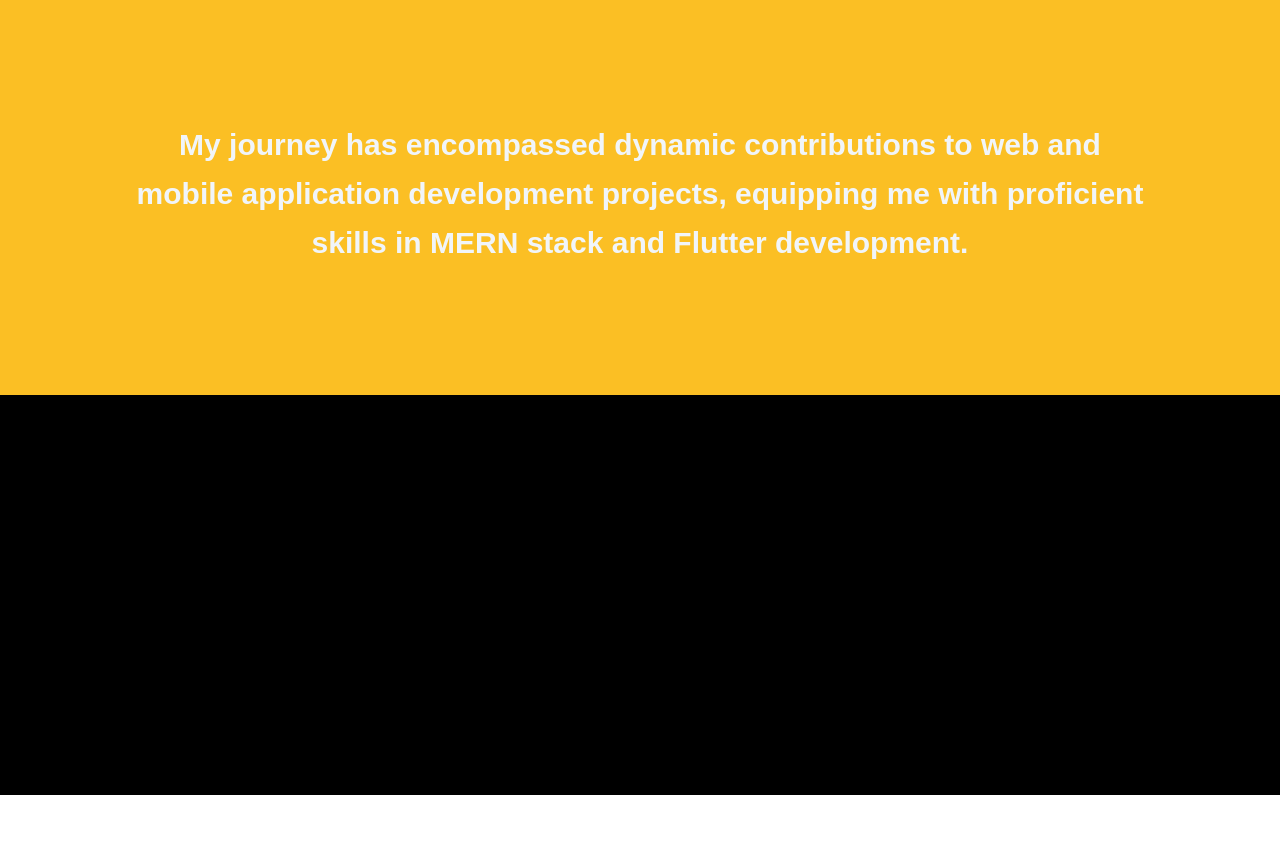
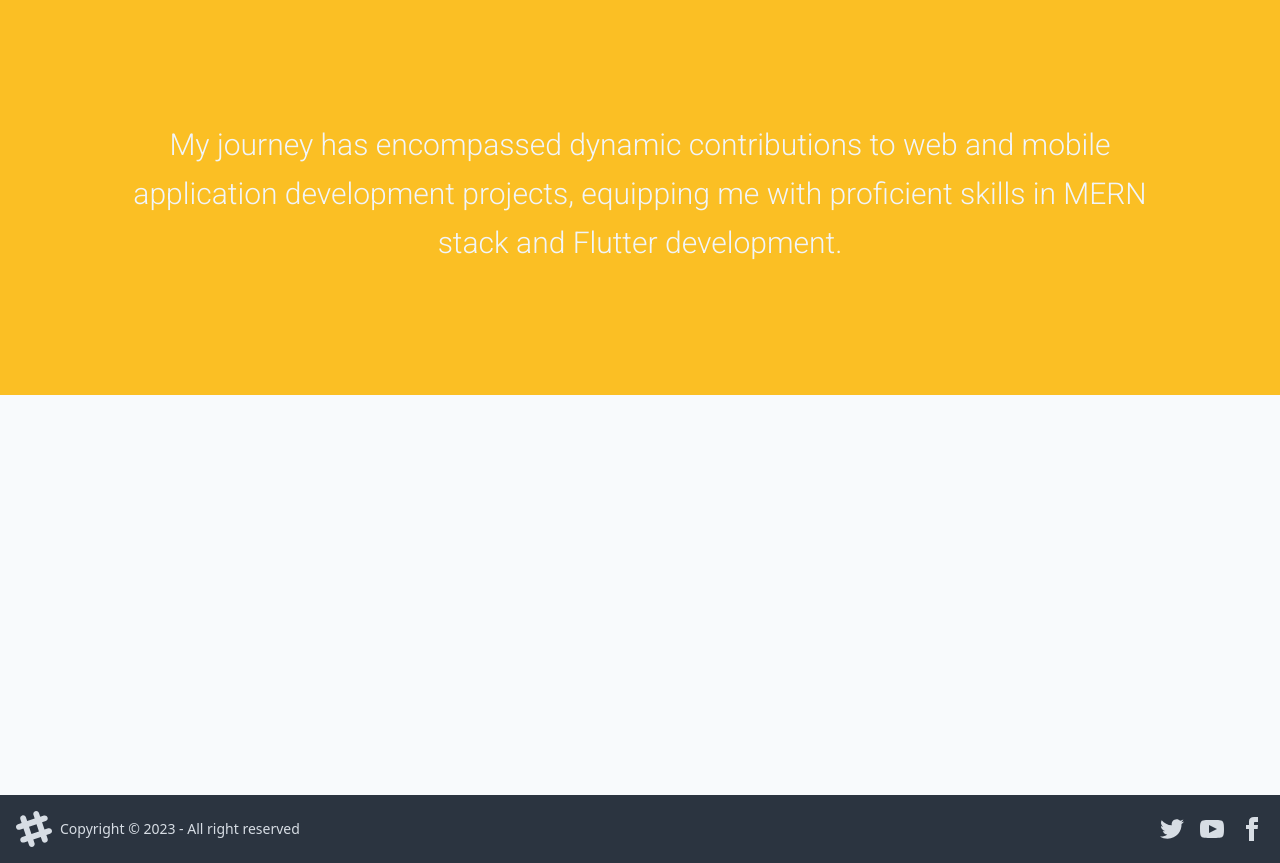
Before and after one commit to tezena/portfolio, a Next.js app: page / in a window 1280 px wide. Shown: the part 780-1643 px from the top of the page. Before the commit the page ends 1575 px from the top, so only its background shows below. Built offline with nearby package versions, Linux system fonts and the light colour scheme.

Commit message:
footer added

```diff
--- /dev/null
+++ b/src/app/Components/Footer.js
@@ -0,0 +1,61 @@
+import React from 'react'
+
+const Footer = () => {
+  return (
+    <div>
+      <footer className="footer items-center p-4 bg-neutral text-neutral-content ">
+        <aside className="items-center grid-flow-col">
+          <svg
+            width="36"
+            height="36"
+            viewBox="0 0 24 24"
+            xmlns="http://www.w3.org/2000/svg"
+            fillRule="evenodd"
+            clipRule="evenodd"
+            className="fill-current"
+          >
+            <path d="M22.672 15.226l-2.432.811.841 2.515c.33 1.019-.209 2.127-1.23 2.456-1.15.325-2.148-.321-2.463-1.226l-.84-2.518-5.013 1.677.84 2.517c.391 1.203-.434 2.542-1.831 2.542-.88 0-1.601-.564-1.86-1.314l-.842-2.516-2.431.809c-1.135.328-2.145-.317-2.463-1.229-.329-1.018.211-2.127 1.231-2.456l2.432-.809-1.621-4.823-2.432.808c-1.355.384-2.558-.59-2.558-1.839 0-.817.509-1.582 1.327-1.846l2.433-.809-.842-2.515c-.33-1.02.211-2.129 1.232-2.458 1.02-.329 2.13.209 2.461 1.229l.842 2.515 5.011-1.677-.839-2.517c-.403-1.238.484-2.553 1.843-2.553.819 0 1.585.509 1.85 1.326l.841 2.517 2.431-.81c1.02-.33 2.131.211 2.461 1.229.332 1.018-.21 2.126-1.23 2.456l-2.433.809 1.622 4.823 2.433-.809c1.242-.401 2.557.484 2.557 1.838 0 .819-.51 1.583-1.328 1.847m-8.992-6.428l-5.01 1.675 1.619 4.828 5.011-1.674-1.62-4.829z"></path>
+          </svg>
+          <p>Copyright © 2023 - All right reserved</p>
+        </aside>
+        <nav className="grid-flow-col gap-4 md:place-self-center md:justify-self-end">
+          <a>
+            <svg
+              xmlns="http://www.w3.org/2000/svg"
+              width="24"
+              height="24"
+              viewBox="0 0 24 24"
+              className="fill-current"
+            >
+              <path d="M24 4.557c-.883.392-1.832.656-2.828.775 1.017-.609 1.798-1.574 2.165-2.724-.951.564-2.005.974-3.127 1.195-.897-.957-2.178-1.555-3.594-1.555-3.179 0-5.515 2.966-4.797 6.045-4.091-.205-7.719-2.165-10.148-5.144-1.29 2.213-.669 5.108 1.523 6.574-.806-.026-1.566-.247-2.229-.616-.054 2.281 1.581 4.415 3.949 4.89-.693.188-1.452.232-2.224.084.626 1.956 2.444 3.379 4.6 3.419-2.07 1.623-4.678 2.348-7.29 2.04 2.179 1.397 4.768 2.212 7.548 2.212 9.142 0 14.307-7.721 13.995-14.646.962-.695 1.797-1.562 2.457-2.549z"></path>
+            </svg>
+          </a>
+          <a>
+            <svg
+              xmlns="http://www.w3.org/2000/svg"
+              width="24"
+              height="24"
+              viewBox="0 0 24 24"
+              className="fill-current"
+            >
+              <path d="M19.615 3.184c-3.604-.246-11.631-.245-15.23 0-3.897.266-4.356 2.62-4.385 8.816.029 6.185.484 8.549 4.385 8.816 3.6.245 11.626.246 15.23 0 3.897-.266 4.356-2.62 4.385-8.816-.029-6.185-.484-8.549-4.385-8.816zm-10.615 12.816v-8l8 3.993-8 4.007z"></path>
+            </svg>
+          </a>
+          <a>
+            <svg
+              xmlns="http://www.w3.org/2000/svg"
+              width="24"
+              height="24"
+              viewBox="0 0 24 24"
+              className="fill-current"
+            >
+              <path d="M9 8h-3v4h3v12h5v-12h3.642l.358-4h-4v-1.667c0-.955.192-1.333 1.115-1.333h2.885v-5h-3.808c-3.596 0-5.192 1.583-5.192 4.615v3.385z"></path>
+            </svg>
+          </a>
+        </nav>
+      </footer>
+    </div>
+  );
+}
+
+export default Footer
--- a/src/app/Home/Home.js
+++ b/src/app/Home/Home.js
@@ -1,16 +1,14 @@
 import React from 'react'
 import HeroSecion from './components/HeroSecion'
 import AboutSection from './components/AboutSection'
+import ProjectDisplay from './components/ProjectDisplay'
 
 const Home = () => {
   return (
       <div className='h-full'>
       <HeroSecion />
       <AboutSection />
-      <div className='h-[400px] bg-black'>
-
-      </div>
-
+      <ProjectDisplay/>
     </div>
   )
 }
--- a/src/app/Home/components/AboutSection.js
+++ b/src/app/Home/components/AboutSection.js
@@ -2,19 +2,25 @@
 import AOS from "aos";
 import "aos/dist/aos.css";
 import { useEffect } from "react";
+import { Roboto } from "next/font/google";
+
+
+const roboto = Roboto({ subsets: ["latin-ext"],preload: true ,weight:"300"});
 
 const AboutSection = () => {
   useEffect(() => {
     AOS.init()
   }, []);
 
+
+
   return (
-    <div className="h-[50%] bg-amber-400 flex items-center lg:p-32 lg:text-3xl text-center font-montserrat font-semibold ">
+    <div className="h-[50%] bg-amber-400 flex items-center lg:p-32 lg:text-3xl text-center font-montserrat font-normal ">
       <h1
         data-aos="zoom-in"
         data-aos-easing="linear"
         data-aos-duration="2000"
-        className="leading-relaxed text-slate-100"
+        className={`leading-relaxed text-slate-100 ${roboto.className}`}
       >
         My journey has encompassed dynamic contributions to web and mobile
         application development projects, equipping me with proficient skills in
--- /dev/null
+++ b/src/app/Home/components/ProjectDisplay.js
@@ -0,0 +1,11 @@
+import React from 'react'
+
+const ProjectDisplay = () => {
+  return (
+    <div className='h-[400px] bg-inherit' >
+
+    </div>
+  )
+}
+
+export default ProjectDisplay
--- a/src/app/layout.js
+++ b/src/app/layout.js
@@ -4,6 +4,7 @@
 import { StickyNavbar } from "@/app/Components/NavBar";
 import { Providers } from "./GlobalRedux/provider";
 import Head from "next/head";
+import Footer from "./Components/Footer";
 
 
 const inter = Inter({ subsets: ["latin"] });
@@ -18,6 +19,7 @@
           <Providers>
             <StickyNavbar />
             {children}
+            <Footer/>
           </Providers>
         </div>
       </body>
```
